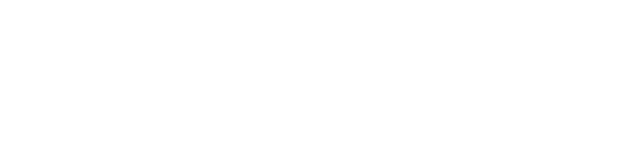
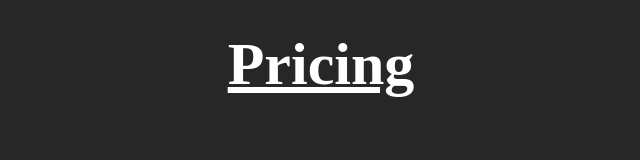
Before and after one commit to emanifesto/Adobe-Extension-Web, a plain HTML site: page asma/asma/pricing.html in a window 1280 px wide. Shown: the whole page, without its empty margins (319-959 px from the left). Drawn offline with Linux system fonts and the light colour scheme.

Commit message:
Add files via upload

```diff
--- /dev/null
+++ b/asma/asma/pricing.css
@@ -0,0 +1,24 @@
+.white-space{
+    background-color: #282727;
+    margin: 0;
+    padding: auto 0;
+}
+
+/* .table{
+    background-color: #282727;
+    margin: 0;
+    padding-top: 20px;
+} */
+
+stripe-pricing-table{
+    padding-top: 20px;
+    margin: auto 0;
+}
+
+h1{
+    margin: 30px 0 80px;
+    color: #fff;
+    font-size: 60px;
+    text-align: center;
+    text-decoration: underline;
+}
--- a/asma/asma/pricing.html
+++ b/asma/asma/pricing.html
@@ -3,10 +3,14 @@
     <head>
         <title>A.S.M.A. Pricing</title>
         <script async src="https://js.stripe.com/v3/pricing-table.js"></script>
+        <link href="pricing.css" rel="stylesheet">
     </head>
-    <body>
-        <stripe-pricing-table pricing-table-id="prctbl_1QwHWLDCm3nbRvOnM5stOFny"
-        publishable-key="pk_test_51Qu0DdDCm3nbRvOndi2D8WRTomMDFPmJkyypjXESJiOvEj64WTbV0M8NGK73pMUJNyWZ4eGfnljp1dDyYdbnQLB500Dt5m8eF9">
-        </stripe-pricing-table>
+    <body class="white-space">
+        <h1>Pricing</h1>
+        <div class="table">
+            <stripe-pricing-table pricing-table-id="prctbl_1QwHWLDCm3nbRvOnM5stOFny"
+            publishable-key="pk_test_51Qu0DdDCm3nbRvOndi2D8WRTomMDFPmJkyypjXESJiOvEj64WTbV0M8NGK73pMUJNyWZ4eGfnljp1dDyYdbnQLB500Dt5m8eF9">
+            </stripe-pricing-table>
+        </div>
     </body>
 </html>
```
Also changed, not shown: asma/asma/index.html (+1 -1 lines), asma/index.html (+1 -1 lines).
